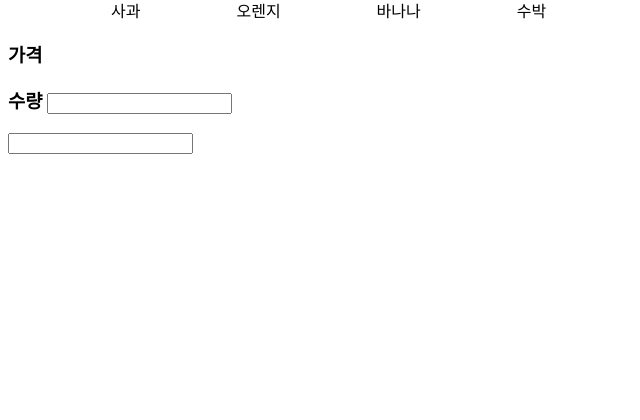
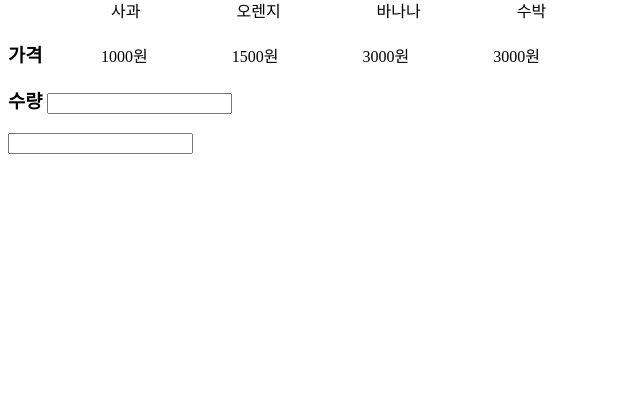
Before and after one commit to choiywln/gimal-repo, a Flask app: template templates/main.html in a window 1280 px wide. Shown: the part 201-621 px from the top of the page, without its empty margins (0-640 px from the left). Run offline with Flask 2, Linux system fonts and the light colour scheme; the template is opened without the code that fills it, so the values that code supplies are empty.

Commit message:
Update main.html

```diff
--- a/templates/main.html
+++ b/templates/main.html
@@ -13,17 +13,24 @@
             word-spacing: 92px;
 
         }
+
+        .price {
+            font-size: 16px;
+            font-weight: normal;
+            padding-left: 24px;
+            word-spacing: 80px;
+        }
     </style>
 </head>
 <body>
 <div>
-    <h1>Yewon's Shop</h1>
+    <h1 style="padding-left: 200px">Yewon's Shop</h1>
 </div>
 <div>
     <div class="pictures">
         <h3 style="padding-top: 20px">상품
             <img src="https://media.istockphoto.com/photos/red-apple-picture-id184276818?k=6&m=184276818&s=612x612&w=0&h=Fm2-2w98ahP4jUkj3UjgPa-dIqEHlRrsTxdA_a-Cclk="
-                width="100px"/>
+                 width="100px"/>
             <img src="https://5.imimg.com/data5/EE/ER/MY-27568370/fresh-orange-500x500.png" width="100px"/>
             <img src="https://i5.walmartimages.com/asr/209bb8a0-30ab-46be-b38d-58c2feb93e4a_1.1a15fb5bcbecbadd4a45822a11bf6257.jpeg?odnWidth=612&odnHeight=612&odnBg=ffffff"
                  width="100px"/>
@@ -32,10 +39,9 @@
         <div class="fruits">
             <ul><p>사과 오렌지 바나나 수박</p></ul>
         </div>
+        <h3> 가격 <span class="price">1000원 1500원 3000원 3000원</span></h3>
     </div>
-    <h3>
-        가격
-    </h3>
+
     <h3>
         수량 <input type="text" id="firstNumber"/>
     </h3>
```
